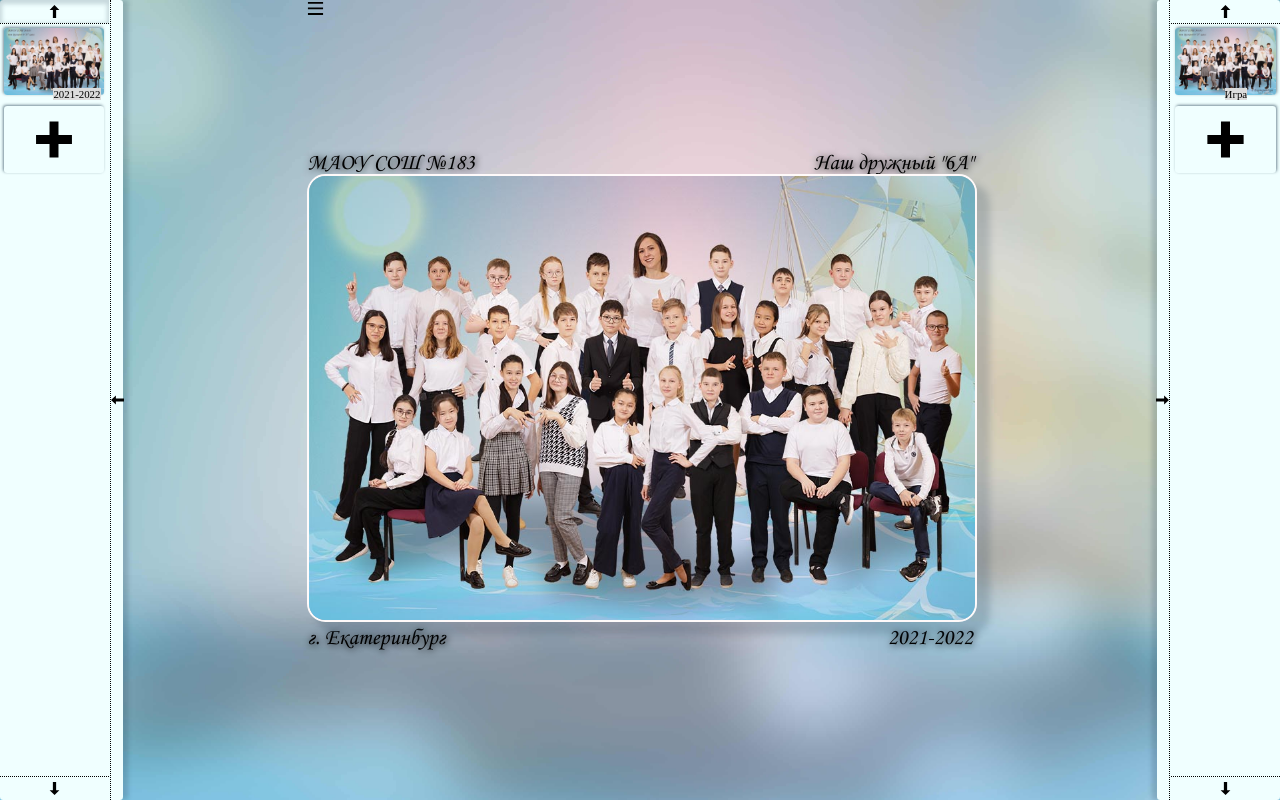
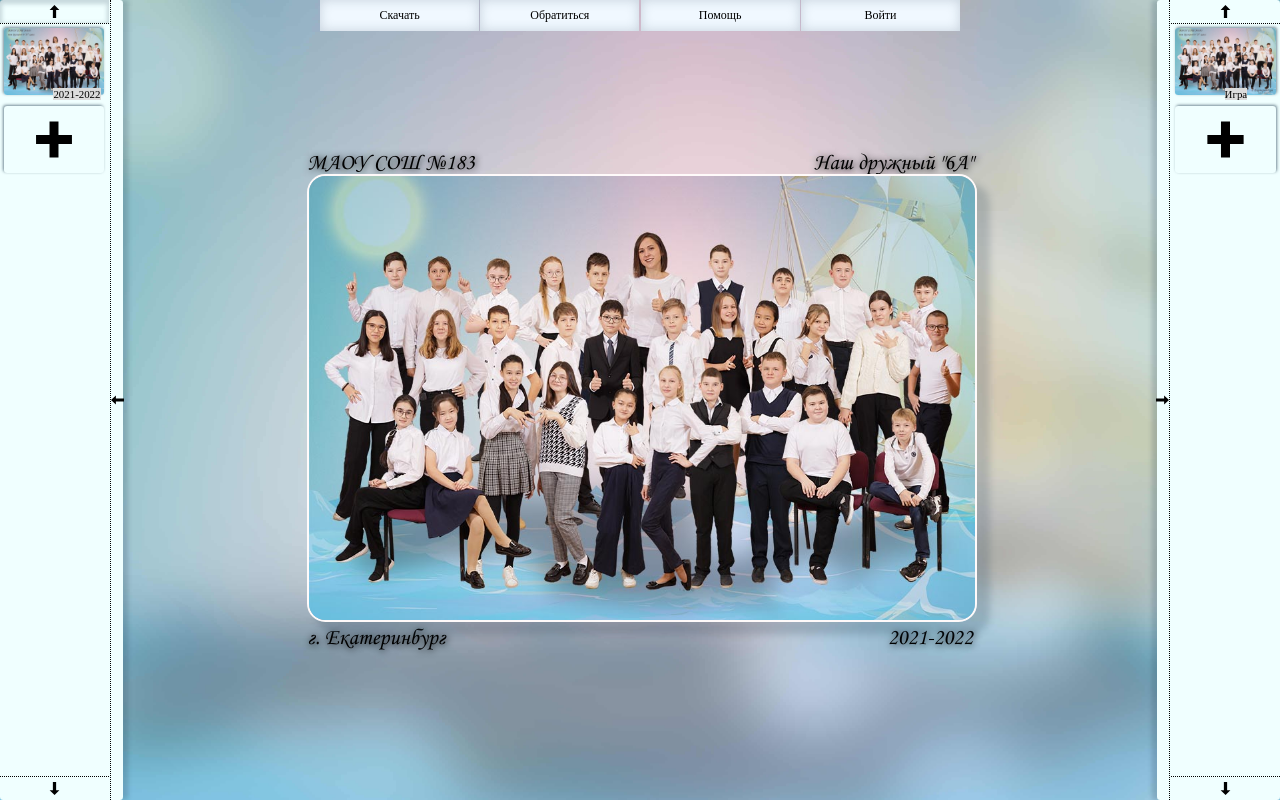
Before and after one commit to Dyrnwyn/groupImage, a plain HTML site: page eburg1836a.html in a window 1280 px wide. Drawn offline with Linux system fonts and the light colour scheme.

Commit message:
add menu

```diff
--- a/eburg1836a.html
+++ b/eburg1836a.html
@@ -11,17 +11,23 @@
 
 
 
-<div id="close_div">
-    <img id="close-button" src="close.svg" alt="">
-        <div id="children_card">
-            <div id=card_name></div>
-            <img id=card_student_foto src="">
-            <div id=card_message></div>
-        </div>
+<div id="menu-container">
+    <span class="menu-item">Скачать</span>
+    <span class="menu-item">Обратиться</span>
+    <span class="menu-item">Помощь</span>
+    <span class="menu-item">Войти</span>
+<!-- <img id="menu" src="eburg1836a/menu.svg">  -->
 </div>
-<img id="menu" src="eburg1836a/menu.svg">
 <div id="foto">
     <div id="children_name"></div>
+    <div id="close_div">
+        <img id="close-button" src="close.svg" alt="">
+            <div id="children_card">
+                <div id=card_name></div>
+                <img id=card_student_foto src="">
+                <div id=card_message></div>
+            </div>
+    </div>
     <div class="text_in_foto" id="school">МАОУ СОШ №183</div>
     <div class="text_in_foto" id="the_class">Наш дружный "6А"</div>
     <div class="text_in_foto" id="years">2021-2022</div>
@@ -115,8 +121,8 @@
         let radius = item.getAttribute('r');
         children_div.style.display = 'block';
         children_div.innerHTML = children_name;
-        children_div.style.top = (coord_y - radius - children_div.clientHeight)/10.8 + 19 + 'vh';
-        children_div.style.left = (coord_x - children_div.clientWidth/2)/19.2 + 23 + 'vw';
+        children_div.style.top = coord_y - radius - children_div.clientHeight + 'px';
+        children_div.style.left = coord_x - children_div.clientWidth/2 + 'px';
         children_div.style.backgroundColor = 'azure';
         children_div.style.padding = '5px';
         children_div.style.border = '1px solid';
--- a/eburg1836a/main.css
+++ b/eburg1836a/main.css
@@ -31,6 +31,7 @@ body{
     "town years";
     grid-template-rows: 2.9vh 1fr 2.9vh;
     grid-template-columns: 1fr 1fr;
+    position: relative;
 
 }
 .text_in_foto{
@@ -314,3 +315,29 @@ svg circle{
 #archive div:first-child img{
     margin-top: 0.56vh;
 }
+/*---------------Меню---------------------*/
+#menu-container{
+    top: 0;
+    position: absolute;
+    display: grid;
+    grid-template-columns: 1fr 1fr 1fr 1fr;
+    grid-template-rows: 1fr;
+    grid-gap: 0.1vw;
+    width: 50vw;
+}
+.menu-item{
+    padding: 1vh;
+    font-size: 1.5vh;
+    display: block;
+    text-align: center;
+    -webkit-box-shadow: 0px 0px 12px 0px rgba(34, 60, 80, 0.2) inset;
+-moz-box-shadow: 0px 0px 12px 0px rgba(34, 60, 80, 0.2) inset;
+box-shadow: 0px 0px 12px 0px rgba(34, 60, 80, 0.2) inset;
+    background-color: aliceblue;
+}
+.menu-item:hover{
+    background-color: azure;
+    -webkit-box-shadow: 0px 0px 12px 0px rgba(34, 60, 80, 0.2) inset;
+    -moz-box-shadow: 0px 0px 12px 0px rgba(34, 60, 80, 0.2) inset;
+    box-shadow: 0px 0px 12px 0px rgba(34, 60, 80, 0.2) inset;
+}
```
